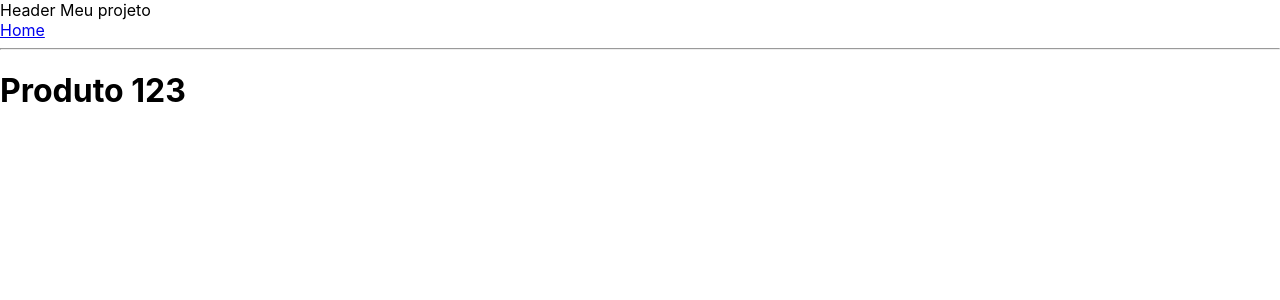
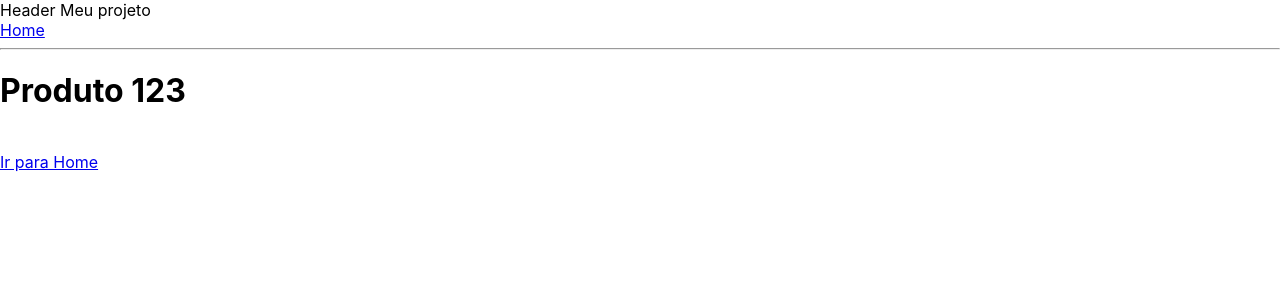
Before and after one commit to henriquedeof/react-from-zero, a React (Create React App) app in the folder meusite/: page /produto/123 in a window 1280 px wide. Shown: the top 300 px of the page. Built offline with nearby package versions, Linux system fonts and the light colour scheme.

Commit message:
Using authenticated routes.

```diff
--- a/meusite/src/App.js
+++ b/meusite/src/App.js
@@ -4,7 +4,7 @@ import Routes from './routes';
 
 class App extends Component{
 
-    //Using ROUTES project.
+    //Using ROUTES project and also adding authenticated routes.
 
      render(){
         return(
--- /dev/null
+++ b/meusite/src/auth.js
@@ -0,0 +1,4 @@
+
+export const autenticado = () =>{
+    return true;
+}
--- a/meusite/src/pages/Home/index.js
+++ b/meusite/src/pages/Home/index.js
@@ -6,8 +6,9 @@ class Home extends Component{
      render(){
         return(
             <div>
-               <h2>Bem-vindo a pagina Home....</h2> <br/>
-               <Link to="/sobre" >Ir para Sobre</Link>
+               <h2>Bem-vindo a pagina Home. A ideia eh estudar Rotas autenticadas</h2> <br/>
+               <Link to="/sobre" >Ir para Sobre</Link>  <br/>
+               <Link to="/produto/123" >Ir para Produto</Link>
             </div>
         );
     }
--- a/meusite/src/pages/Produto/index.js
+++ b/meusite/src/pages/Produto/index.js
@@ -1,4 +1,5 @@
 import React, {Component} from 'react';
+import {Link} from "react-router-dom";
 
 class Produto extends Component{
 
@@ -17,7 +18,8 @@ class Produto extends Component{
     render(){
         return(
             <div>
-                <h1>Produto {this.state.id}</h1>
+                <h1>Produto {this.state.id}</h1> <br/>
+                <Link to="/" >Ir para Home</Link>
             </div>
         );
     }
--- a/meusite/src/routes.js
+++ b/meusite/src/routes.js
@@ -1,13 +1,32 @@
-import React from 'react';
-import {BrowserRouter, Route, Switch} from 'react-router-dom';
+import React, {Component} from 'react';
+import {BrowserRouter, Redirect, Route, Switch} from 'react-router-dom';
 
 import Home from './pages/Home';
 import Sobre from './pages/Sobre';
 import Erro from './pages/Erro';
 import Produto from './pages/Produto';
+import Header from './components/Header';
+import {autenticado} from "./auth";
 
 
-import Header from './components/Header';
+const PrivateRoute = ({component: Component, ...rest}) =>(
+    //'...rest' param returns all the attributes/values on my <Route path="/produto/:id" component={Produto}/> below
+    //props means the properties of the page
+    <Route {...rest} render={props => (
+        autenticado() ? (
+            <Component {...props} />
+        ) : (
+            <Redirect to={{pathname: '/', state: {from: props.location}}} />
+        )
+    )} />
+
+    //I could write this function: const PrivateRoute = () =>{return(...)};// the result would be the same.
+    //NOTES:
+        //const x = () => {} // Does nothing
+        //const y = () => ({}) // returns an object
+
+);
+
 
 const Routes = () => {
     return(
@@ -16,7 +35,11 @@ const Routes = () => {
             <Switch>
                 <Route exact path="/" component={Home} />
                 <Route path="/sobre" component={Sobre} />
-                <Route path="/produto/:id" component={Produto}/>
+
+                {/*private routes*/}
+                <PrivateRoute path="/produto/:id" component={Produto}/>
+
+                {/*This route must be the last one*/}
                 <Route path="*" component={Erro}/>
             </Switch>
         </BrowserRouter>
```
